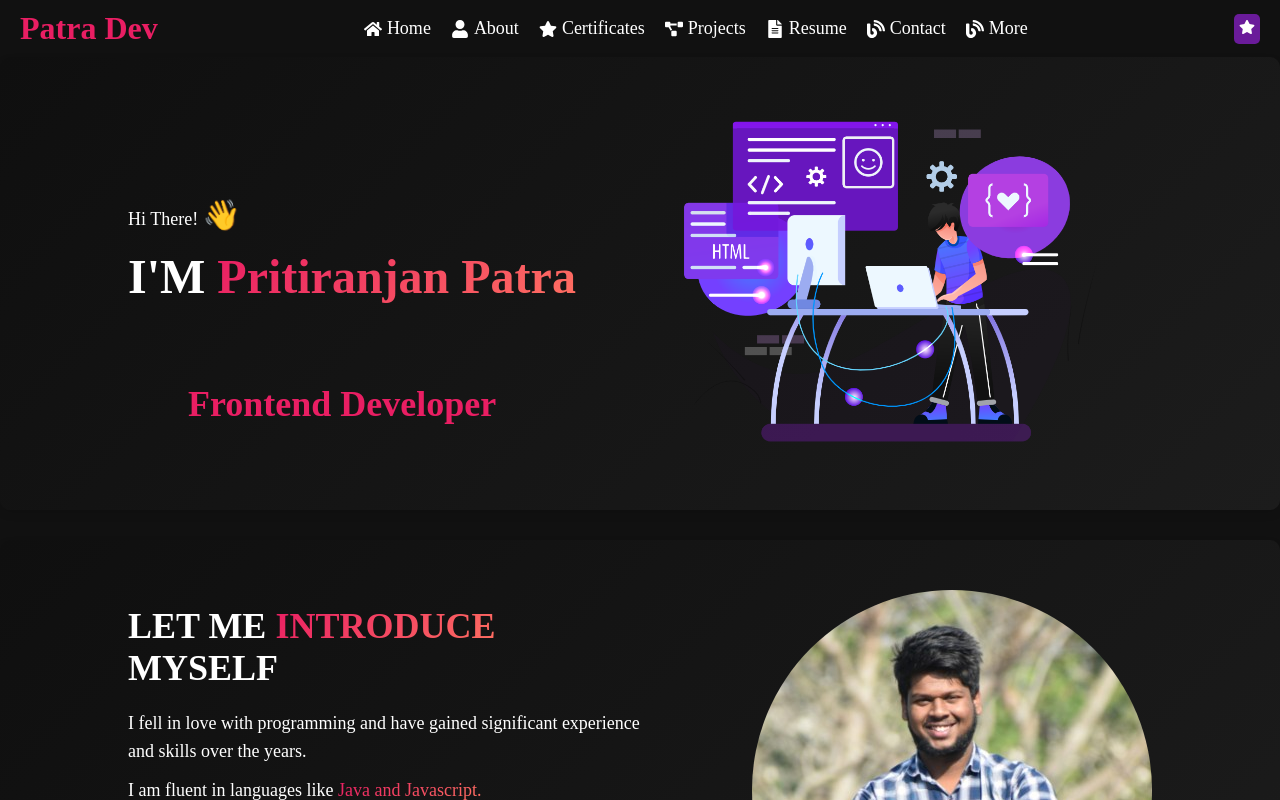
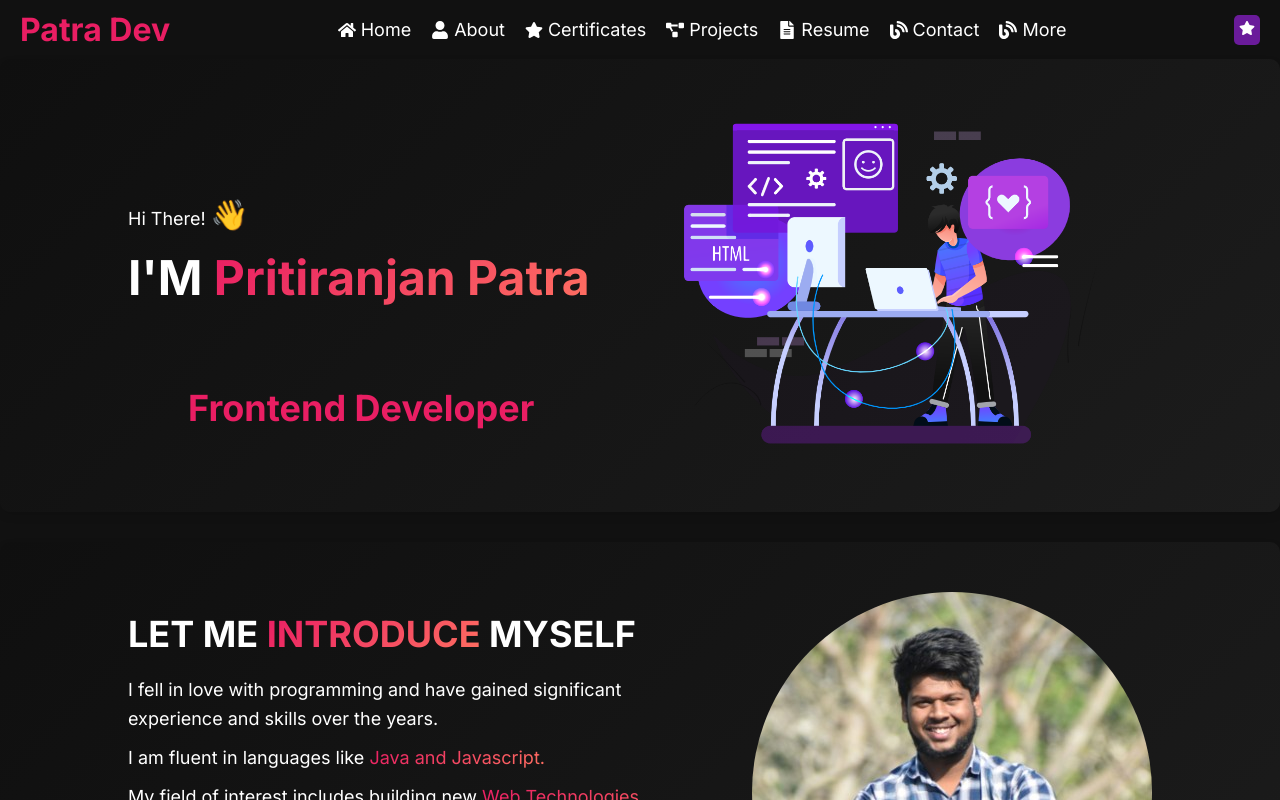
Before and after one commit to PritiranjanPatra2/My-Postfolio, a React (Vite) app: page / in a window 1280 px wide. Shown: the top 800 px of the page. Built offline with nearby package versions, Linux system fonts and the light colour scheme.

Commit message:
updated index.css

```diff
--- a/src/index.css
+++ b/src/index.css
@@ -1,7 +1,11 @@
+
+@import url('https://fonts.googleapis.com/css2?family=Inter:wght@100..900&display=swap');
+
 *{
   margin: 0;
   padding: 0;
   box-sizing: border-box;
+  font-family: "Inter", sans-serif !important;
 }
 body{
   background-color: #111111;
```
